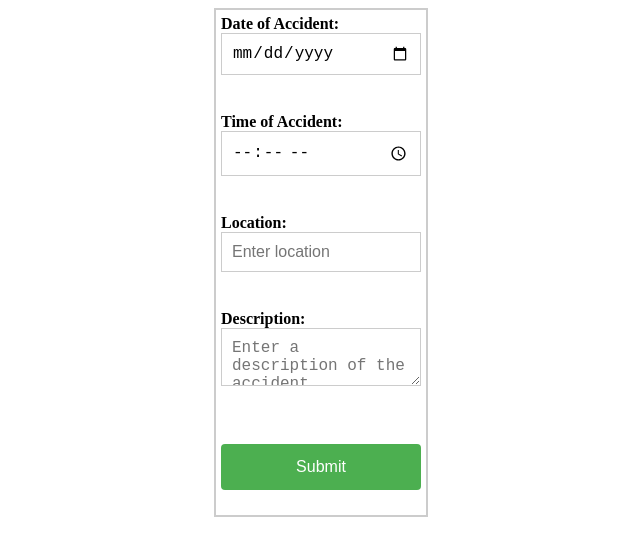
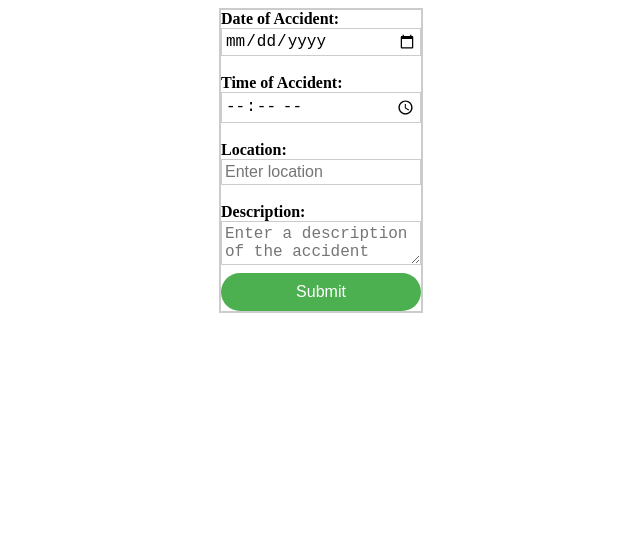
Before and after one commit to Hariprasath0708/AIAclaims, a plain HTML site: page index.html in a window 1280 px wide. Shown: the whole page, without its empty margins (319-959 px from the left). Drawn offline with Linux system fonts and the light colour scheme.

Commit message:
Update index.html

```diff
--- a/index.html
+++ b/index.html
@@ -2,7 +2,7 @@
   form {
     width: 200px;
     margin: 0 auto;
-    padding: 5px;
+    padding: px;
     border: 2px solid #ccc;
   }
 
@@ -14,8 +14,8 @@
 
   input, textarea {
     width: 100%;
-    padding: 10px;
-    margin-bottom: 20px;
+    padding: 3px;
+    margin-bottom: 0px;
     border: 1px solid #ccc;
     font-size: 16px;
     box-sizing: border-box;
@@ -25,10 +25,10 @@
     width: 100%;
     background-color: #4CAF50;
     color: white;
-    padding: 14px 20px;
-    margin-top: 20px;
+    padding: 10px 20px;
+    margin-top: -10px;
     border: none;
-    border-radius: 4px;
+    border-radius: 100px;
     cursor: pointer;
   }
 </style>
```
